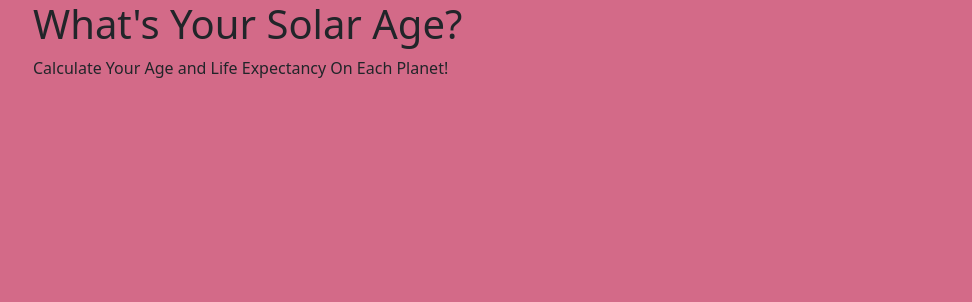
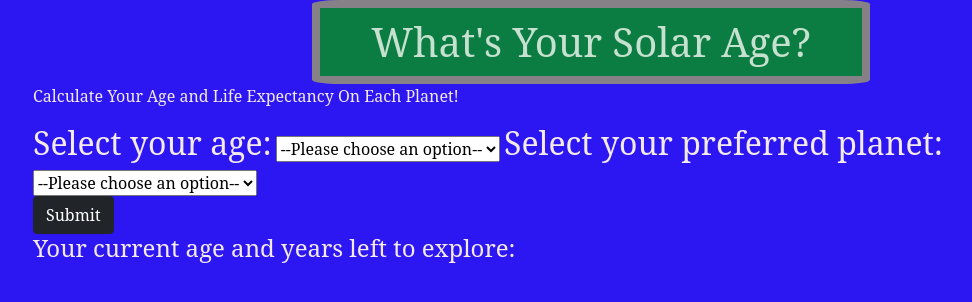
Before and after one commit to ampando/Galaxy-Age, a website built with webpack: page src/index.html in a window 1280 px wide. Shown: the whole page, without its empty margins (49-1021 px from the left). Built offline with nearby package versions, Linux system fonts and the light colour scheme.

Commit message:
add to html file.

```diff
--- a/src/css/styles.css
+++ b/src/css/styles.css
@@ -1,3 +1,17 @@
 body {
-  background-color: rgb(211, 106, 136);
+    background-color: #2c16f2;
+    color: rgb(244, 234, 236);
+    font-family: 'serif'
 }
+
+h1 {
+  margin: auto;
+  border-radius: 5%;
+  text-align: center;
+  font-size: auto;
+  color: #c6e1cf;
+  background-color: rgb(11, 124, 66);
+  border: 8px solid #858186;
+  padding: 10px;
+  width: 50%;
+}
--- a/src/index.html
+++ b/src/index.html
@@ -1,14 +1,38 @@
 <!DOCTYPE html>
 <html lang="en-US">
   <head>
-    <title>Space Age</title>
+  <title>Space Age</title>
   </head>
 <body>
   <div class="container">
+    <form id ="form-one">
+      <div class="form-group">
     <div class="page-header">
       <h1>What's Your Solar Age?</h1>
       <p>Calculate Your Age and Life Expectancy On Each Planet!</p>
-    </div>
+
+      <label for="select-age"><h2>Select your age:</h2></label>
+      <select name="age" id="select-age">
+        <option value="">--Please choose an option--</option>
+        <option value="42">42</option>
+        <option value="42">42</option>
+        <option value="42">42</option>
+      </select>
+
+      <label for="select-planet"><h2>Select your preferred planet:</h2></label>
+      <select name="planet" id="select-planet">
+          <option value="">--Please choose an option--</option>
+          <option value="mercury">Mercury</option>
+          <option value="venus">Venus</option>
+          <option value="mars">Mars</option>
+          <option value="jupiter">Jupiter</option>
+      </select>
+      </div>
+
+      <button type="submit" class="btn btn-dark" id="order">Submit</button>
+      <h4>Your current age and years left to explore:</h4>
+    </form>
+  </div>
 
 </body>
 </html>
--- a/src/index.js
+++ b/src/index.js
@@ -4,7 +4,7 @@ import 'bootstrap/dist/css/bootstrap.min.css';
 import './css/styles.css';
 
 $(document).ready(function() {
-  $('#triangle-checker-form').submit(function(event) {
+  $('#order').submit(function(event) {
     event.preventDefault();
 
   });
```
Also changed, not shown: __tests__/spaceAge.test.js (+2 -2 lines).
